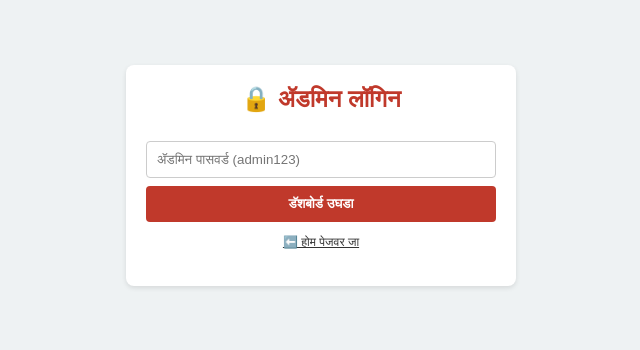
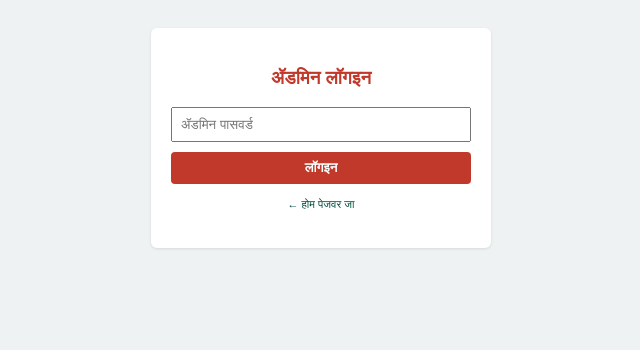
Before and after one commit to naturalkulfi1/south-pole-Natural-kulfi, a Flask app: page /admin/login in a window 1280 px wide. Shown: the top 350 px of the page, without its empty margins (319-959 px from the left). Run offline with Flask 3, Linux system fonts and the light colour scheme.

Commit message:
Update admin_login.html

```diff
--- a/templates/admin_login.html
+++ b/templates/admin_login.html
@@ -1,27 +1,15 @@
 <!DOCTYPE html>
 <html lang="mr">
-<head>
-    <meta charset="UTF-8">
-    <meta name="viewport" content="width=device-width, initial-scale=1.0">
-    <title>Admin Login - South Pole</title>
-    <style>
-        body { font-family: sans-serif; background: #eef2f3; margin: 0; padding: 15px; }
-        .box { background: white; max-width: 350px; margin: 50px auto; padding: 20px; border-radius: 8px; box-shadow: 0 2px 5px rgba(0,0,0,0.1); }
-        h2 { color: #c0392b; text-align: center; margin-top: 0; }
-        input { width: 100%; padding: 10px; margin: 8px 0; border: 1px solid #ccc; border-radius: 4px; box-sizing: border-box; }
-        button { background: #c0392b; color: white; border: none; padding: 10px; width: 100%; border-radius: 4px; font-weight: bold; cursor: pointer; }
-        .error { color: red; font-size: 12px; text-align: center; }
-    </style>
-</head>
-<body>
-    <div class="box">
-        <h2>🔒 ॲडमिन लॉगिन</h2>
-        {% if error %}<p class="error">{{ error }}</p>{% endif %}
+<head><meta charset="UTF-8"><title>Admin Login</title></head>
+<body style="font-family:sans-serif; background:#eef2f3; padding:20px; text-align:center;">
+    <div style="background:white; max-width:300px; margin:auto; padding:20px; border-radius:6px; box-shadow:0 1px 3px rgba(0,0,0,0.1);">
+        <h3 style="color:#c0392b;">ॲडमिन लॉगइन</h3>
+        {% if error %}<p style="color:red; font-size:11px;">{{ error }}</p>{% endif %}
         <form method="POST">
-            <input type="password" name="password" placeholder="ॲडमिन पासवर्ड (admin123)" required>
-            <button type="submit">डॅशबोर्ड उघडा</button>
+            <input type="password" name="password" placeholder="ॲडमिन पासवर्ड" required style="width:100%; padding:8px; margin-bottom:10px; box-sizing:border-box;">
+            <button type="submit" style="background:#c0392b; color:white; border:none; padding:8px 12px; width:100%; font-weight:bold; border-radius:4px;">लॉगइन</button>
         </form>
-        <p style="text-align: center; margin-top: 10px;"><a href="/" style="font-size: 12px; color: #333;">⬅️ होम पेजवर जा</a></p>
+        <p style="margin-top:10px;"><a href="/" style="font-size:11px; text-decoration:none; color:#004d40;">← होम पेजवर जा</a></p>
     </div>
 </body>
 </html>
```
